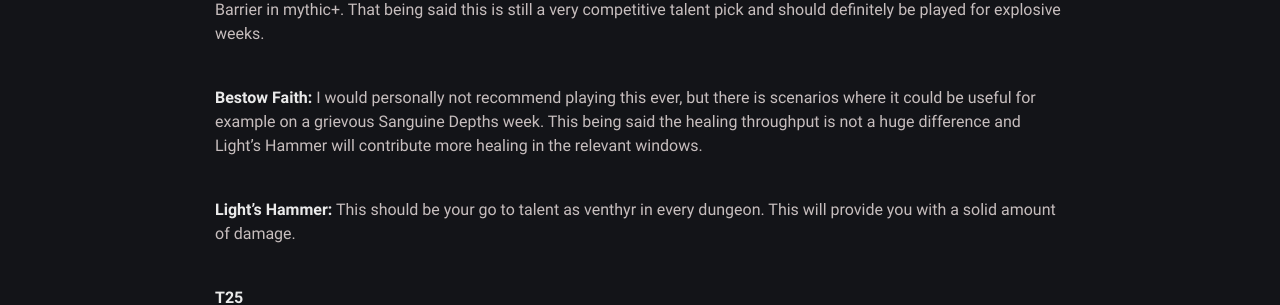
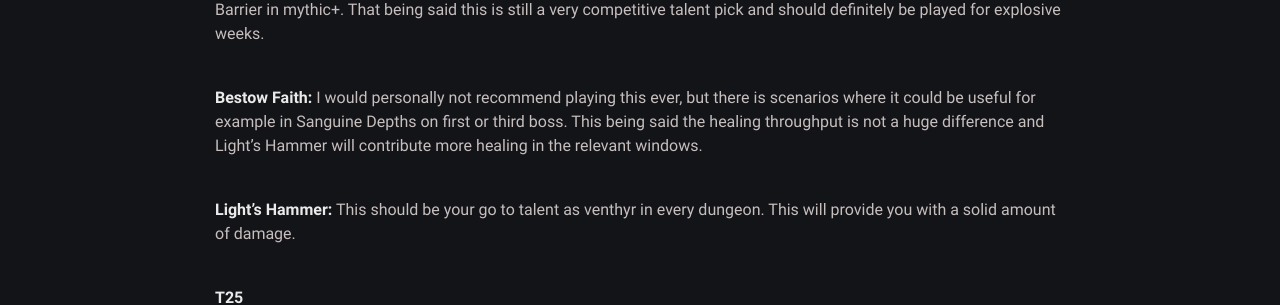
Before and after one commit to BetterThanWowhead/BetterThanWowhead.github.io, a Jekyll site: the page built from pages/M+/talents.md, in a window 1280 px wide. Shown: the part 308-613 px from the top of the page. Built offline with Jekyll 4.4.1, drawn with Linux system fonts in a browser that asks for light colours; a script that is not in the unit is left out.

Commit message:
Update talents.md

```diff
--- a/pages/M+/talents.md
+++ b/pages/M+/talents.md
@@ -22,7 +22,7 @@ layout: page
 This talent loses value for venthyr holy paladin, since we're not using Glimmer of Light or Shock Barrier in mythic+. That being said this is still a very competitive talent pick and should definitely be played for explosive weeks.
 
 **Bestow Faith:**
-I would personally not recommend playing this ever, but there is scenarios where it could be useful for example on a grievous Sanguine Depths week. This being said the healing throughput is not a huge difference and Light's Hammer will contribute more healing in the relevant windows.
+I would personally not recommend playing this ever, but there is scenarios where it could be useful for example in Sanguine Depths on first or third boss. This being said the healing throughput is not a huge difference and Light's Hammer will contribute more healing in the relevant windows.
 
 **Light's Hammer:**
 This should be your go to talent as venthyr in every dungeon. This will provide you with a solid amount of damage.
```
